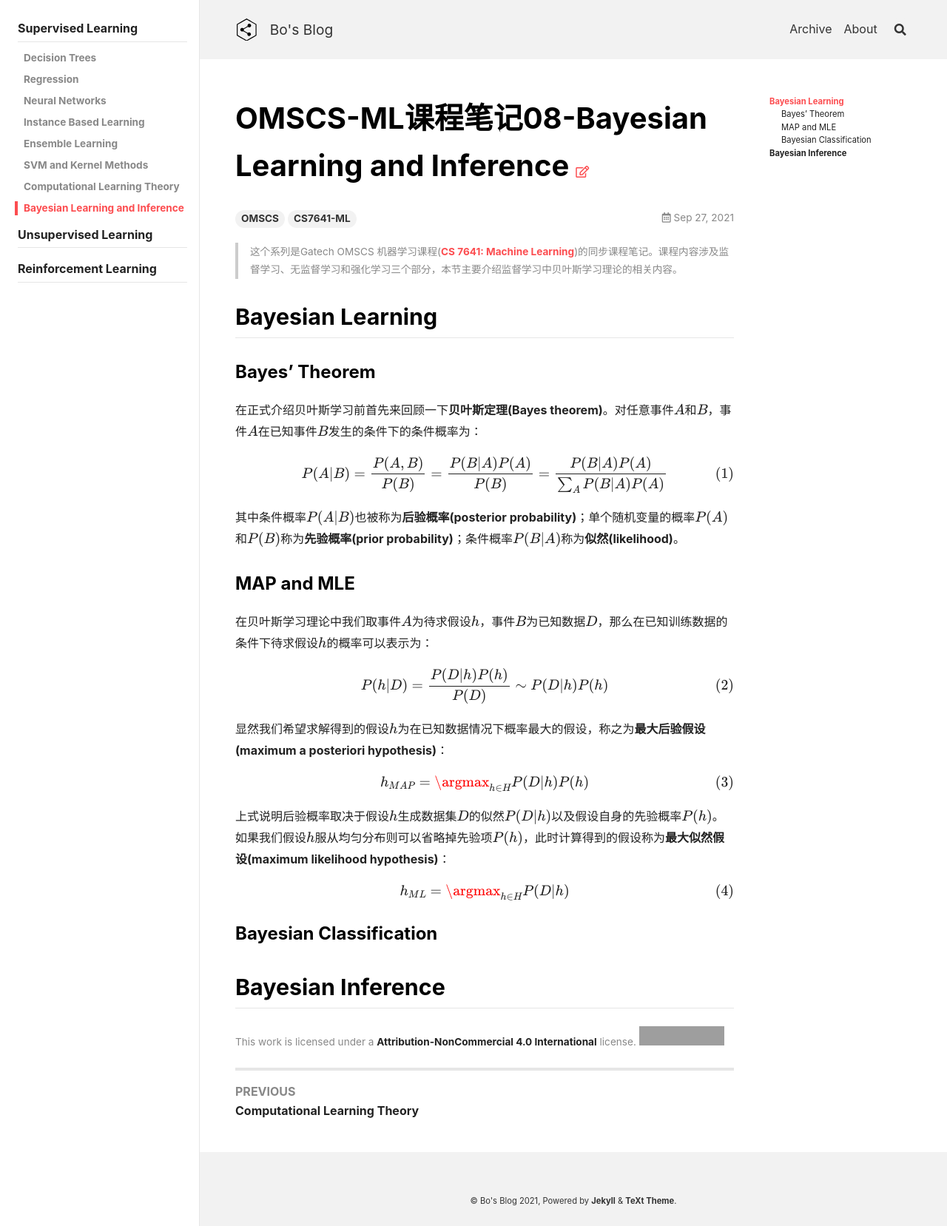
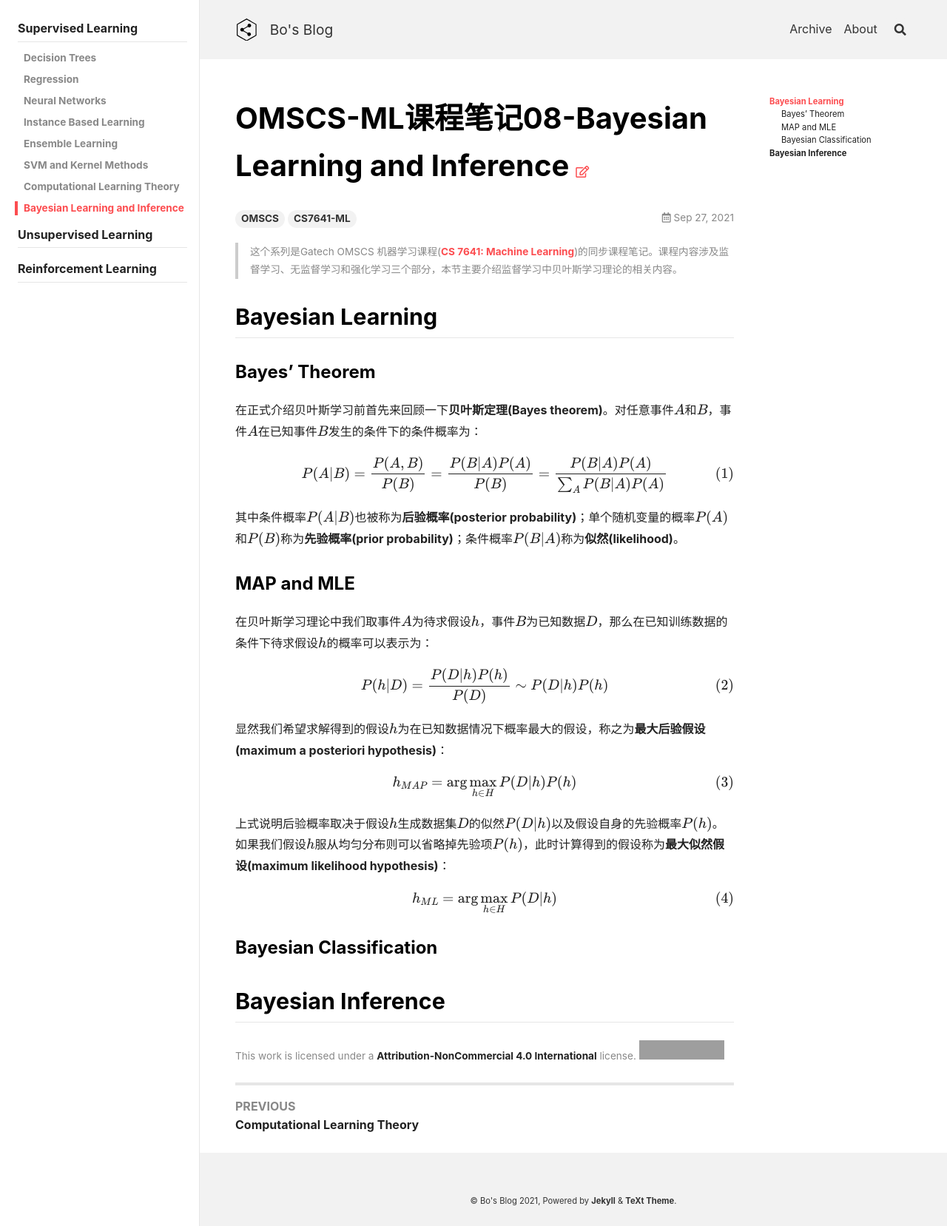
Before and after one commit to peng00bo00/peng00bo00_previous_blog, a Jekyll site: the page built from _posts/2021-09-27-OMSCS-ML-NOTES-08.md, in a window 1280 px wide. Shown: the whole page at 74% size. Built offline with Jekyll 4.4.1, drawn with Linux system fonts in a browser that asks for light colours; nearby versions of some CDN libraries; formulas are drawn with MathJax 3; grey boxes are pictures that could not be loaded.

Commit message:
Update 2021-09-27-OMSCS-ML-NOTES-08.md

```diff
--- a/_posts/2021-09-27-OMSCS-ML-NOTES-08.md
+++ b/_posts/2021-09-27-OMSCS-ML-NOTES-08.md
@@ -35,13 +35,13 @@ $$
 显然我们希望求解得到的假设$h$为在已知数据情况下概率最大的假设，称之为**最大后验假设(maximum a posteriori hypothesis)**：
 
 $$
-h_{MAP} = \argmax_{h \in H} P(D \vert h) P(h)
+h_{MAP} = \arg \max_{h \in H} P(D \vert h) P(h)
 $$
 
 上式说明后验概率取决于假设$h$生成数据集$D$的似然$P(D \vert h)$以及假设自身的先验概率$P(h)$。如果我们假设$h$服从均匀分布则可以省略掉先验项$P(h)$，此时计算得到的假设称为**最大似然假设(maximum likelihood hypothesis)**：
 
 $$
-h_{ML} = \argmax_{h \in H} P(D \vert h)
+h_{ML} = \arg \max_{h \in H} P(D \vert h)
 $$
 
 ### Bayesian Classification
```
